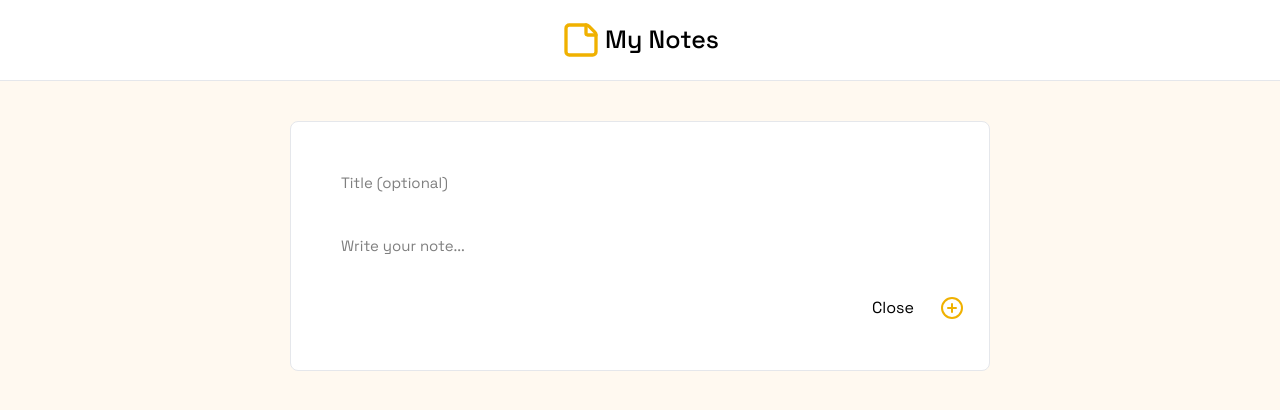
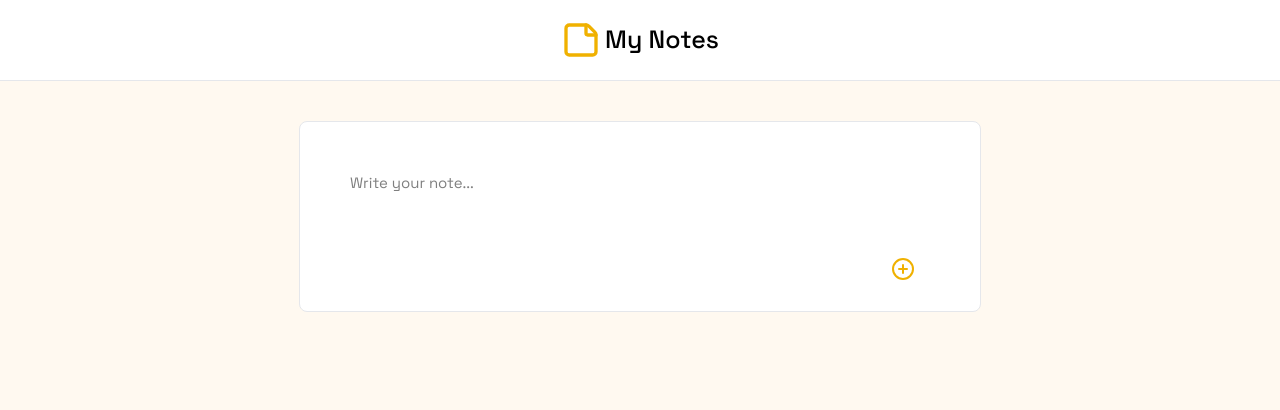
Before and after one commit to Giuseppe11S/my-notes, a React (Vite) app: page / in a window 1280 px wide. Shown: the top 410 px of the page. Built offline with nearby package versions, Linux system fonts and the light colour scheme.

Commit message:
Added some logic in form for UI like closing or opening forms events, and fixed bug in NoteItem causing overflow-x in layout of the cards

```diff
--- a/src/components/Form.jsx
+++ b/src/components/Form.jsx
@@ -5,6 +5,8 @@ import { CirclePlus } from "lucide-react"
 import { getRandomId } from "../utils/getRandomId"
 
 export default function Form({newNote, setNewNote, onAddNotes, onDeleteNotes}) {
+  // variabile to close or open form background
+  const [isOpen, setIsOpen] = useState(false)
 
   // state thtat saves user input
   const [title, setTitle] = useState('')
@@ -27,36 +29,53 @@ export default function Form({newNote, setNewNote, onAddNotes, onDeleteNotes}) {
   setText('')
  }
 
+ const closeButton = () => {
+   setTitle('')
+   setText('')
+   setIsOpen(false)
+ }
+
   return (
     <>
     <div className="cnt-nav flex justify-center mt-[40px]">
       <form onSubmit={handleSubmit}
-        className="flex  items-start flex-col w-[700px] h-[250px]
-        border rounded-lg border-gray-200 pl-[40px] pt-[40px] bg-white">
-        <input
+        className="flex  items-start flex-col
+        border rounded-lg border-gray-200 pl-[40px] pt-[40px] pr-[40px] bg-white">
+        {isOpen && <input
         className="w-[600px] mb-[20px] text-[15px] p-[10px] focus:outline
         focus:rounded focus:outline-yellow-200 focus:outline-2 cursor-pointer"
         type="text"
         placeholder="Title (optional)"
         value={title}
         onChange={(e) => setTitle(e.target.value)}
-        />
-        <textarea name="" id=""
+        />}
+        <textarea
         className="w-[600px] resize-none mb-[30px] text-[15px] p-[10px]
         focus:outline focus:rounded focus:outline-yellow-200 focus:outline-2
         cursor-pointer"
         placeholder="Write your note..."
         value={text}
-        onChange={(e) => setText(e.target.value)}>
+        onChange={(e) => {
+          setText(e.target.value)}}
+        onFocus={() => !isOpen && setIsOpen(true)}
+        >
         </textarea>
 
-        <div className="flex justify-end w-full pr-[25px] pb-[45px] gap-4">
-          <button type="button" className="hover:bg-blue-100 rounded-lg e transition py-[5px] px-[10px] cursor-pointer">
+         <div className="flex justify-end w-full pr-[25px] pb-[30px] gap-4">
+          {isOpen && <button type="button" className="hover:bg-blue-100 rounded-lg e transition py-[5px] px-[10px] cursor-pointer"
+          onClick={() => {
+            closeButton()
+            }}>
             Close
           </button>
-          <button
+          }
+         <button
           type="submit"
-          className="cursor-pointer">
+          className="cursor-pointer"
+          onClick={() => {
+            setIsOpen(!isOpen)
+          } }
+          >
             <CirclePlus
             className="text-yellow-500"/>
           </button>
--- a/src/components/NoteItem.jsx
+++ b/src/components/NoteItem.jsx
@@ -3,10 +3,10 @@
 export default function NoteItem({title, text, id, onDeleteNotes}) {
   return (
     <>
-     <span className="absolute left-[270px] top-[10px] cursor-pointer text-red-300"
+     <span className="absolute left-[275px] top-[20px] cursor-pointer text-red-300"
      onClick={() => onDeleteNotes(id)}>x</span>
      <h3 className="font-bold">{title}</h3>
-     <p className="font-extralight text-[15px] pt-[5px]">{text}</p>
+     <p className="font-extralight text-[15px] pt-[5px] w-[240px] break-all">{text}</p>
     </>
   )
 }
--- a/src/components/NoteList.jsx
+++ b/src/components/NoteList.jsx
@@ -13,10 +13,10 @@ export default function NoteList({newNote, onDeleteNotes}) {
   const renderingNote = () => (
     newNote.map((note) => {
       // it generates random color
-      const selectColor = randomColor[Math.floor(Math.random()*randomColor.length)]
-      return <div key={note.id}
+    const selectColor = randomColor[Math.floor(Math.random()*randomColor.length)]
+    return <div key={note.id}
          style={{ backgroundColor: `${selectColor}` }}
-         className={`rounded-lg w-[300px] h-[200px] py-[15px] px-[20px] relative
+         className={`rounded-xl w-[300px] h-[150px] py-[15px] px-[20px] relative
          overflow-y-scroll [scrollbar-width:none] -ms-overflow-style:none] [&::-webkit-scrollbar]:hidden `}>
           <Noteitem
           title={note.title}
@@ -30,7 +30,7 @@ export default function NoteList({newNote, onDeleteNotes}) {
 
   return (
     <>
-    <div className='flex flex-wrap justify-center my-[80px] mx-[50px] gap-[50px]'>
+    <div className='flex flex-wrap my-[80px] mx-[50px] gap-[50px]'>
       {renderingNote()}
     </div>
     </>
```
